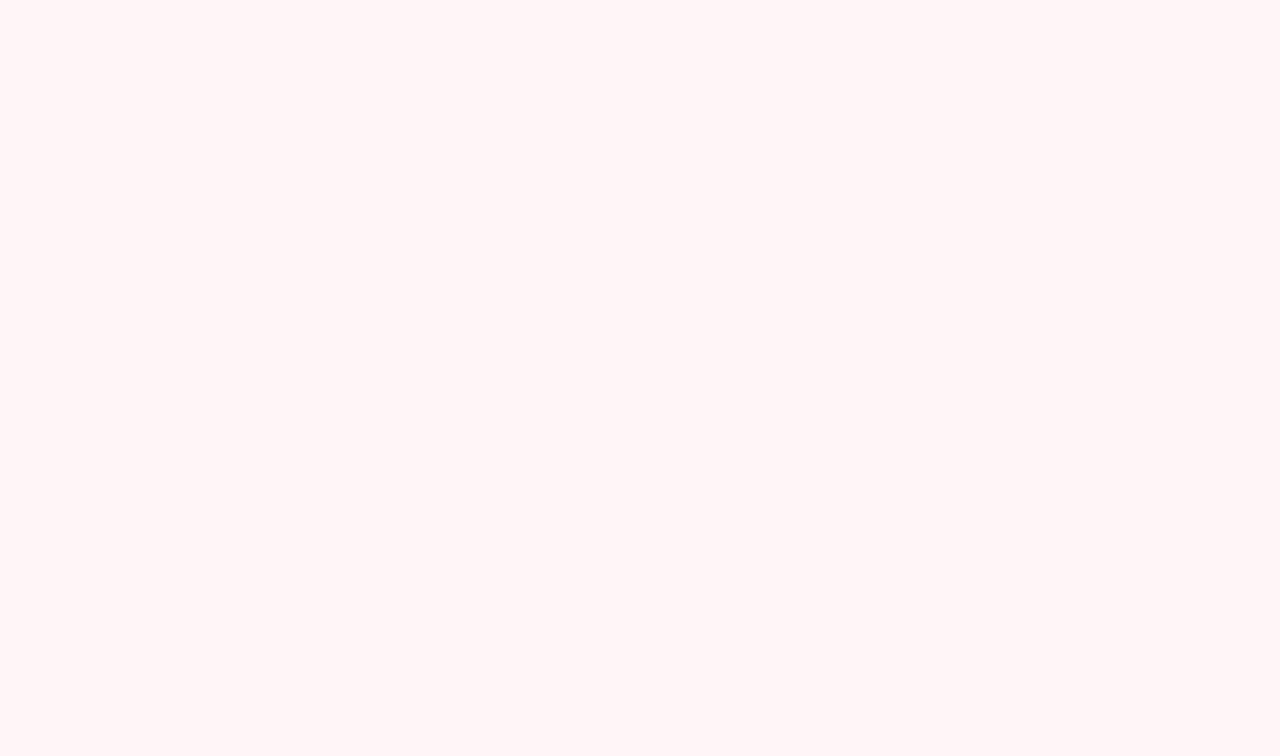
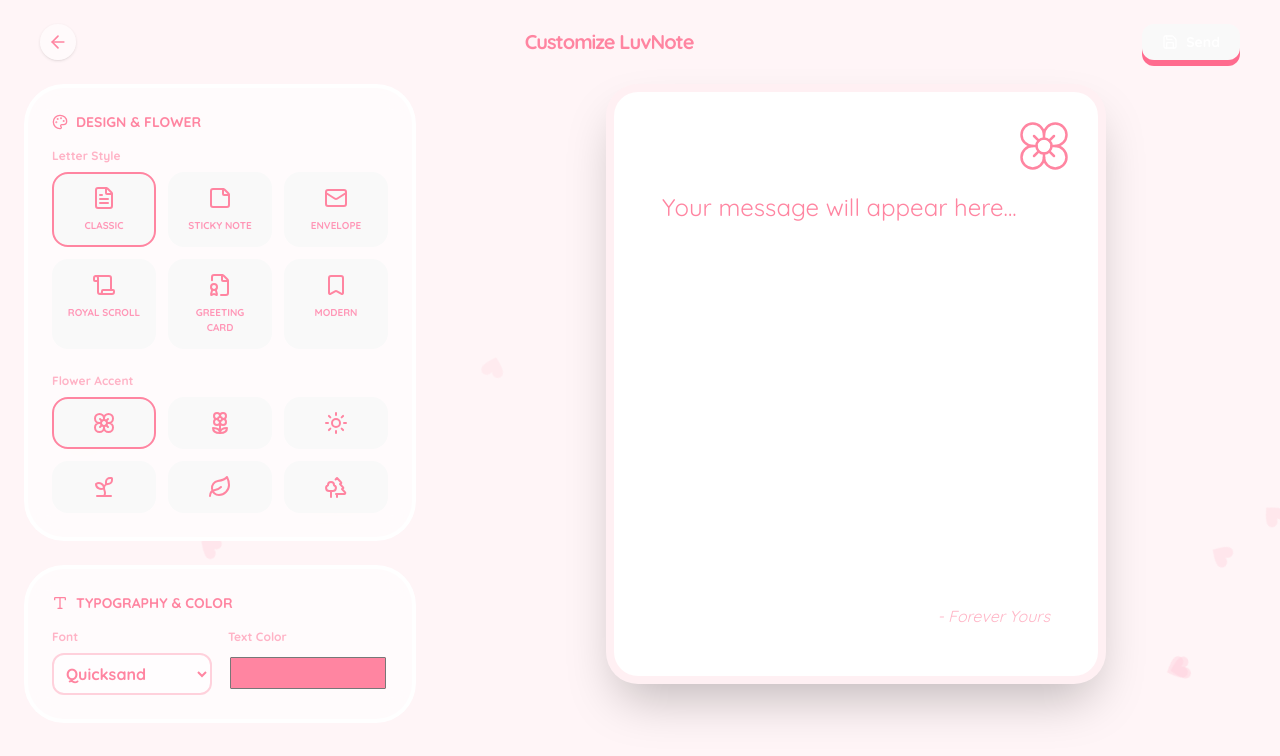
Before and after one commit to edmark1434/confession-letter, a React (Vite) app: page /letter in a window 1280 px wide. Before the commit this address had no page. Shown: the top 756 px of the page. Built offline with nearby package versions, Linux system fonts and the light colour scheme.

Commit message:
draft letter

```diff
--- a/src/App.jsx
+++ b/src/App.jsx
@@ -69,7 +69,7 @@ function App() {
           </header>
 
           <button className="btn-bubbly w-full py-4 bg-gradient-to-r from-[#FF85A1] to-[#FFB3C6] text-white font-black text-lg rounded-xl border-none shadow-md">
-            Create a Letter
+              <Link to="/letter" className="w-full">Create a Letter</Link>
           </button>
         </div>
       </main>
--- a/src/RouterConfig.jsx
+++ b/src/RouterConfig.jsx
@@ -6,6 +6,7 @@ import { AnimatePresence } from 'framer-motion';
 import App from './App.jsx';
 import LoginPage from './auth/Login.jsx';
 import SignupPage from './auth/Signup.jsx';
+import LetterPage from './pages/letter.jsx';
 
 const RouterConfig = () => {
   const location = useLocation();
@@ -14,18 +15,10 @@ const RouterConfig = () => {
     /* AnimatePresence allows components to animate out when removed from the DOM */
     <AnimatePresence mode="wait">
       <Routes location={location} key={location.pathname}>
-        <Route
-          path="/"
-          element={<PageTransition><App /></PageTransition>}
-        />
-        <Route
-          path="/login"
-          element={<PageTransition><LoginPage /></PageTransition>}
-        />
-        <Route
-          path="/signup"
-          element={<PageTransition><SignupPage /></PageTransition>}
-        />
+        <Route path="/" element={<PageTransition><App /></PageTransition>}/>
+        <Route path="/login" element={<PageTransition><LoginPage /></PageTransition>}/>
+        <Route path="/signup" element={<PageTransition><SignupPage /></PageTransition>}/>
+        <Route path="/letter" element={<PageTransition><LetterPage /></PageTransition>} />
       </Routes>
     </AnimatePresence>
   );
--- /dev/null
+++ b/src/components/AnimationChoices.jsx
@@ -0,0 +1,28 @@
+import React from 'react';
+import { Heart, Star, Cloud, Sparkles } from 'lucide-react';
+
+export const ANIMATIONS = [
+  { id: 'hearts', name: 'Hearts', icon: <Heart /> },
+  { id: 'stars', name: 'Stars', icon: <Star /> },
+  { id: 'clouds', name: 'Clouds', icon: <Cloud /> },
+  { id: 'sparkles', name: 'Sparkles', icon: <Sparkles /> },
+];
+
+const AnimationChoices = ({ selected, onSelect }) => (
+  <div className="flex gap-3 overflow-x-auto pb-2 scrollbar-hide">
+    {ANIMATIONS.map((item) => (
+      <button
+        key={item.id}
+        onClick={() => onSelect(item.id)}
+        className={`flex-1 min-w-[70px] p-3 rounded-2xl border-2 transition-all flex flex-col items-center gap-1 ${
+          selected === item.id ? 'border-[#FF85A1] bg-white' : 'border-transparent bg-white/30'
+        }`}
+      >
+        <div className="text-[#FF85A1]">{item.icon}</div>
+        <span className="text-[10px] font-bold text-[#FFB3C6]">{item.name}</span>
+      </button>
+    ))}
+  </div>
+);
+
+export default AnimationChoices;
--- /dev/null
+++ b/src/components/FlowerChoices.jsx
@@ -0,0 +1,29 @@
+import React from 'react';
+import { Flower, Flower2, Sprout, Sun, Leaf, Trees } from 'lucide-react';
+
+export const FLOWERS = [
+  { id: 'rose', name: 'Rose', icon: <Flower /> },
+  { id: 'tulip', name: 'Tulip', icon: <Flower2 /> },
+  { id: 'sunflower', name: 'Sunflower', icon: <Sun /> },
+  { id: 'blossom', name: 'Blossom', icon: <Sprout /> },
+  { id: 'petal', name: 'Petal', icon: <Leaf /> },
+  { id: 'garden', name: 'Garden', icon: <Trees /> },
+];
+
+const FlowerChoices = ({ selected, onSelect }) => (
+  <div className="grid grid-cols-3 gap-3">
+    {FLOWERS.map((item) => (
+      <button
+        key={item.id}
+        onClick={() => onSelect(item.id)}
+        className={`p-3 rounded-2xl border-2 transition-all ${
+          selected === item.id ? 'border-[#FF85A1] bg-white' : 'border-transparent bg-white/30'
+        }`}
+      >
+        <div className="text-[#FF85A1] flex justify-center">{item.icon}</div>
+      </button>
+    ))}
+  </div>
+);
+
+export default FlowerChoices;
--- /dev/null
+++ b/src/components/LetterChoices.jsx
@@ -0,0 +1,30 @@
+import React from 'react';
+import { FileText, StickyNote, Mail, Scroll, Bookmark, FileBadge } from 'lucide-react';
+
+export const LETTER_DESIGNS = [
+  { id: 'classic', name: 'Classic', icon: <FileText /> },
+  { id: 'sticky', name: 'Sticky Note', icon: <StickyNote /> },
+  { id: 'envelope', name: 'Envelope', icon: <Mail /> },
+  { id: 'scroll', name: 'Royal Scroll', icon: <Scroll /> },
+  { id: 'card', name: 'Greeting Card', icon: <FileBadge /> },
+  { id: 'modern', name: 'Modern', icon: <Bookmark /> },
+];
+
+const LetterChoices = ({ selected, onSelect }) => (
+  <div className="grid grid-cols-3 gap-3">
+    {LETTER_DESIGNS.map((item) => (
+      <button
+        key={item.id}
+        onClick={() => onSelect(item.id)}
+        className={`p-3 rounded-2xl flex flex-col items-center gap-2 border-2 transition-all ${
+          selected === item.id ? 'border-[#FF85A1] bg-white' : 'border-transparent bg-white/30'
+        }`}
+      >
+        <div className="text-[#FF85A1]">{item.icon}</div>
+        <span className="text-[10px] font-bold uppercase text-[#FF97B7]">{item.name}</span>
+      </button>
+    ))}
+  </div>
+);
+
+export default LetterChoices;
--- a/src/pages/letter.jsx
+++ b/src/pages/letter.jsx
@@ -1 +1,134 @@
-// empty
+import React, { useState } from 'react';
+import { Link } from 'react-router-dom';
+import { ArrowLeft, Save, Palette, Type, MessageSquare, Flower, Flower2, Sprout, Sun, Leaf, Trees } from 'lucide-react';
+import LetterChoices from '../components/LetterChoices';
+import FlowerChoices from '../components/FlowerChoices';
+import AnimationChoices from '../components/AnimationChoices';
+import HeartBg from '../components/HeartBg';
+
+const LetterPage = () => {
+  const [config, setConfig] = useState({
+    design: 'classic',
+    flower: 'rose',
+    animation: 'hearts',
+    font: 'Quicksand',
+    message: '',
+    letterColor: '#ffffff',
+    flowerColor: '#FF85A1',
+    textColor: '#FF85A1'
+  });
+
+  const FONTS = ['Quicksand', 'Great Vibes', 'Dancing Script', 'Pacifico'];
+
+  return (
+    <div className="relative min-h-screen w-full flex flex-col bg-[#FFF5F7] overflow-x-hidden">
+      {/* Dynamic Background Animation */}
+      {config.animation === 'hearts' && <HeartBg count={15} />}
+      {/* (Add logic for other animations here later) */}
+
+      <nav className="relative z-20 flex justify-between items-center px-6 py-6 md:px-10">
+        <Link to="/" className="p-2 rounded-full bg-white/50 text-[#FF85A1] hover:bg-white shadow-sm transition-all">
+          <ArrowLeft size={20} />
+        </Link>
+        <span className="text-xl font-black text-[#FF85A1] tracking-tighter">Customize LuvNote</span>
+        <button className="btn-bubbly bg-[#FF85A1] text-white px-5 py-2 rounded-xl text-sm font-bold flex items-center gap-2 border-none">
+          <Save size={16} /> Send
+        </button>
+      </nav>
+
+      <main className="relative z-10 flex-1 flex flex-col lg:flex-row gap-8 px-6 pb-12 items-start justify-center">
+
+        {/* Left Side: Customization Panels */}
+        <div className="w-full lg:w-[400px] space-y-6 max-h-[80vh] overflow-y-auto pr-2 scrollbar-thin scrollbar-thumb-[#FFD1DC]">
+
+          <section className="cute-glass p-6 rounded-[2.5rem]">
+            <h3 className="text-[#FF85A1] font-black text-sm uppercase mb-4 flex items-center gap-2">
+              <Palette size={16} /> Design & Flower
+            </h3>
+            <div className="space-y-6">
+              <div>
+                <p className="text-[#FFB3C6] text-xs font-bold mb-2">Letter Style</p>
+                <LetterChoices selected={config.design} onSelect={(id) => setConfig({...config, design: id})} />
+              </div>
+              <div>
+                <p className="text-[#FFB3C6] text-xs font-bold mb-2">Flower Accent</p>
+                <FlowerChoices selected={config.flower} onSelect={(id) => setConfig({...config, flower: id})} />
+              </div>
+            </div>
+          </section>
+
+          <section className="cute-glass p-6 rounded-[2.5rem]">
+            <h3 className="text-[#FF85A1] font-black text-sm uppercase mb-4 flex items-center gap-2">
+              <Type size={16} /> Typography & Color
+            </h3>
+            <div className="grid grid-cols-2 gap-4">
+              <div>
+                <p className="text-[#FFB3C6] text-xs font-bold mb-2">Font</p>
+                <select
+                  className="w-full p-2 rounded-xl bg-white/50 border-2 border-[#FFD1DC] text-[#FF85A1] font-bold outline-none"
+                  value={config.font}
+                  onChange={(e) => setConfig({...config, font: e.target.value})}
+                >
+                  {FONTS.map(f => <option key={f} value={f}>{f}</option>)}
+                </select>
+              </div>
+              <div>
+                <p className="text-[#FFB3C6] text-xs font-bold mb-2">Text Color</p>
+                <input
+                  type="color"
+                  className="w-full h-10 rounded-xl bg-transparent border-none cursor-pointer"
+                  value={config.textColor}
+                  onChange={(e) => setConfig({...config, textColor: e.target.value})}
+                />
+              </div>
+            </div>
+          </section>
+
+          <section className="cute-glass p-6 rounded-[2.5rem]">
+            <h3 className="text-[#FF85A1] font-black text-sm uppercase mb-4 flex items-center gap-2">
+              <MessageSquare size={16} /> Background & Message
+            </h3>
+            <div className="space-y-4">
+              <AnimationChoices selected={config.animation} onSelect={(id) => setConfig({...config, animation: id})} />
+              <textarea
+                className="w-full h-32 p-4 rounded-2xl bg-white/50 border-2 border-[#FFD1DC] font-medium text-[#FF85A1] outline-none placeholder:text-[#FFD1DC]"
+                placeholder="Write your heart out..."
+                value={config.message}
+                onChange={(e) => setConfig({...config, message: e.target.value})}
+              />
+            </div>
+          </section>
+        </div>
+
+        {/* Right Side: Live Preview */}
+        <div className="flex-1 w-full flex justify-center items-center">
+          <div
+            className="w-full max-w-[500px] min-h-[600px] p-12 rounded-[2rem] shadow-2xl relative transition-all duration-500 flex flex-col justify-between"
+            style={{
+              backgroundColor: config.letterColor,
+              fontFamily: config.font,
+              color: config.textColor,
+              border: `8px solid ${config.textColor}20`
+            }}
+          >
+            <div className="absolute top-6 right-6 text-4xl" style={{ color: config.flowerColor }}>
+              {/* This would be a dynamic icon based on flower choice */}
+              <Flower size={60} strokeWidth={1} />
+            </div>
+
+            <div className="mt-12 text-xl md:text-2xl whitespace-pre-wrap leading-relaxed">
+              {config.message || "Your message will appear here..."}
+            </div>
+
+            <div className="text-right mt-8 opacity-60 italic">
+              - Forever Yours
+            </div>
+          </div>
+        </div>
+
+      </main>
+    </div>
+  );
+};
+
+export default LetterPage;
```
